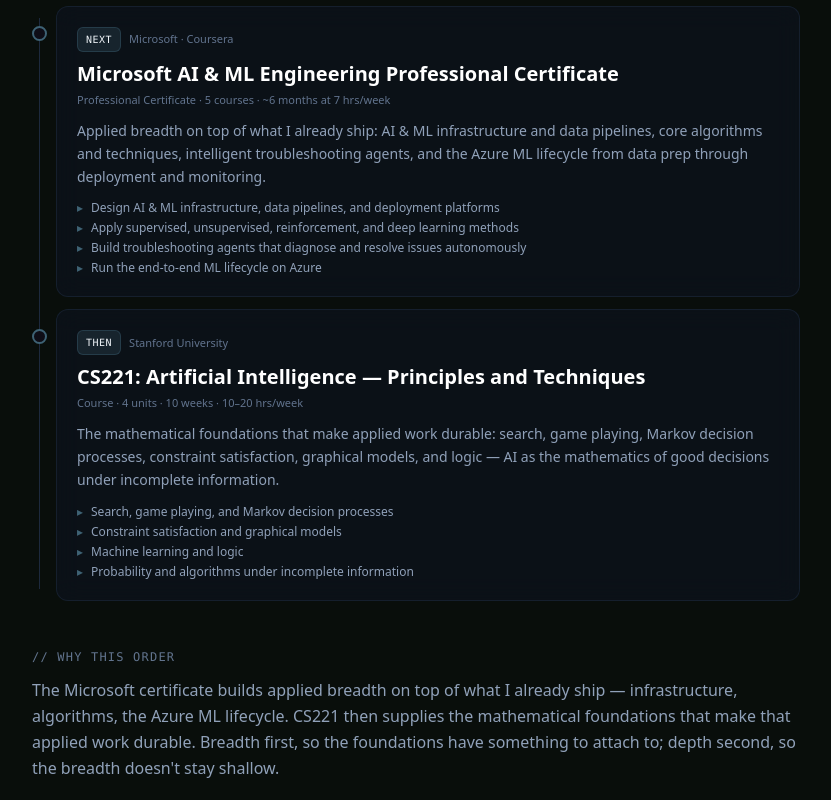
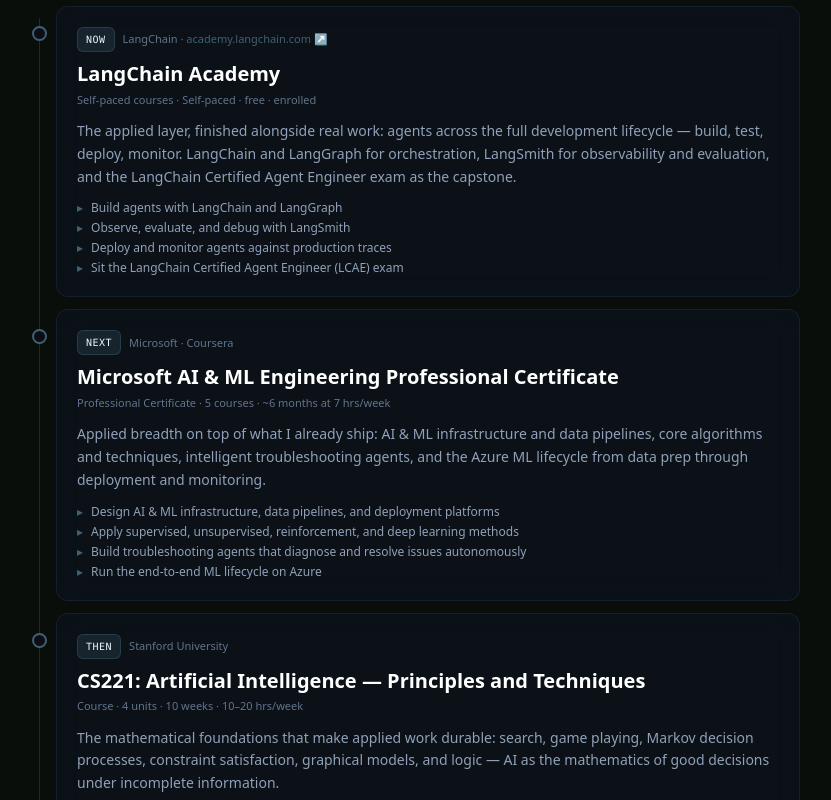
Before and after one commit to Frankuccino/portfolio, a Next.js app: page /next in a window 1280 px wide. Shown: the part 380-1180 px from the top of the page, without its empty margins (224-1055 px from the left). Built offline with nearby package versions, Linux system fonts and the light colour scheme.

Commit message:
feat(next): add LangChain Academy as the first roadmap step
Place the LangChain Academy enrollment ahead of the Microsoft AI & ML Engineering certificate and Stanford CS221, so the roadmap reads applied first, breadth second, depth last. Render the issuer domains as links in the meta row.

```diff
--- a/app/data/roadmap.ts
+++ b/app/data/roadmap.ts
@@ -7,9 +7,27 @@ export type RoadmapStep = {
   commitment: string;
   summary: string;
   outcomes: string[];
+  url?: string;
 };
 
 export const roadmapSteps: RoadmapStep[] = [
+  {
+    id: "langchain-academy",
+    order: "Now",
+    title: "LangChain Academy",
+    issuer: "LangChain",
+    credentialType: "Self-paced courses",
+    commitment: "Self-paced · free · enrolled",
+    summary:
+      "The applied layer, finished alongside real work: agents across the full development lifecycle — build, test, deploy, monitor. LangChain and LangGraph for orchestration, LangSmith for observability and evaluation, and the LangChain Certified Agent Engineer exam as the capstone.",
+    outcomes: [
+      "Build agents with LangChain and LangGraph",
+      "Observe, evaluate, and debug with LangSmith",
+      "Deploy and monitor agents against production traces",
+      "Sit the LangChain Certified Agent Engineer (LCAE) exam",
+    ],
+    url: "https://academy.langchain.com/enrollments",
+  },
   {
     id: "microsoft-ai-ml-engineering",
     order: "Next",
--- a/app/next/page.tsx
+++ b/app/next/page.tsx
@@ -2,10 +2,18 @@ import Link from "next/link";
 import type { Metadata } from "next";
 import { lookingFor, roadmapSteps } from "../data/roadmap";
 
+const hostOf = (url: string) => {
+  try {
+    return new URL(url).host.replace("www.", "");
+  } catch {
+    return url;
+  }
+};
+
 export const metadata: Metadata = {
   title: "What's Next — Frank Angelo Malubag",
   description:
-    "Where I'm headed: the Microsoft AI & ML Engineering Professional Certificate, then Stanford CS221 — building the foundation to lead in AI engineering.",
+    "Where I'm headed: LangChain Academy now, then the Microsoft AI & ML Engineering Professional Certificate, then Stanford CS221 — building the depth to lead in AI engineering.",
 };
 
 export default function NextPage() {
@@ -29,8 +37,8 @@ export default function NextPage() {
           <p className="max-w-2xl text-sm md:text-base text-slate-400 leading-relaxed">
             Certifications are a means, not an end. I&apos;m building the depth to lead
             in AI engineering — the kind that lets me design production systems and set
-            technical direction, not just implement against an API. Two steps are
-            planned, in this order.
+            technical direction, not just implement against an API. Three steps, in
+            this order.
           </p>
         </header>
 
@@ -46,7 +54,22 @@ export default function NextPage() {
                     <span className="text-[10px] font-mono uppercase tracking-wider px-2 py-1 rounded-md bg-[#3e6274]/25 border border-[#3e6274]/40 text-slate-100">
                       {step.order}
                     </span>
-                    <span className="text-[11px] text-slate-500">{step.issuer}</span>
+                    <span className="text-[11px] text-slate-500">
+                      {step.issuer}
+                      {step.url ? (
+                        <>
+                          {" · "}
+                          <a
+                            href={step.url}
+                            target="_blank"
+                            rel="noopener noreferrer"
+                            className="text-[#3e6274] hover:text-slate-300 transition-colors"
+                          >
+                            {hostOf(step.url)} ↗
+                          </a>
+                        </>
+                      ) : null}
+                    </span>
                   </div>
                   <h2 className="text-lg md:text-xl font-semibold text-white leading-snug">
                     {step.title}
@@ -77,11 +100,12 @@ export default function NextPage() {
             {"//"} Why this order
           </h2>
           <p className="text-sm md:text-base text-slate-400 leading-relaxed">
-            The Microsoft certificate builds applied breadth on top of what I already
-            ship — infrastructure, algorithms, the Azure ML lifecycle. CS221 then
-            supplies the mathematical foundations that make that applied work durable.
-            Breadth first, so the foundations have something to attach to; depth
-            second, so the breadth doesn&apos;t stay shallow.
+            LangChain Academy is the applied layer I can finish alongside real work —
+            agents across the full lifecycle, from build through deploy and monitor.
+            The Microsoft certificate then builds applied breadth on top of what I
+            already ship: infrastructure, algorithms, the Azure ML lifecycle. CS221
+            supplies the mathematical foundations that make all of it durable.
+            Applied first, breadth second, depth last.
           </p>
         </section>
 
```
